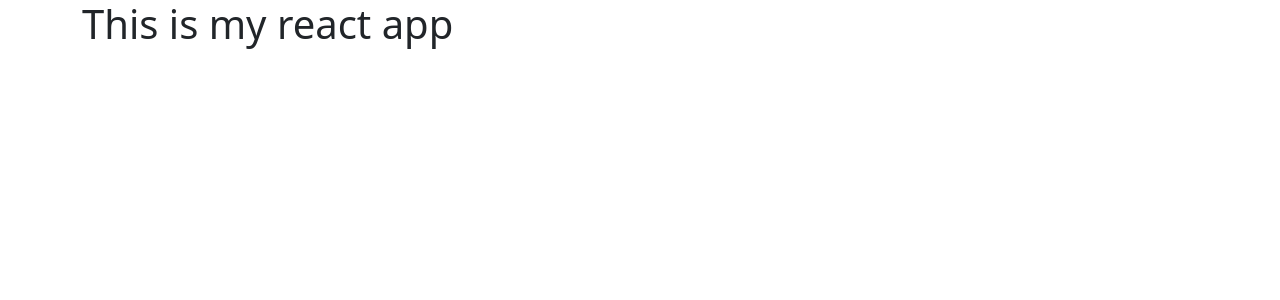
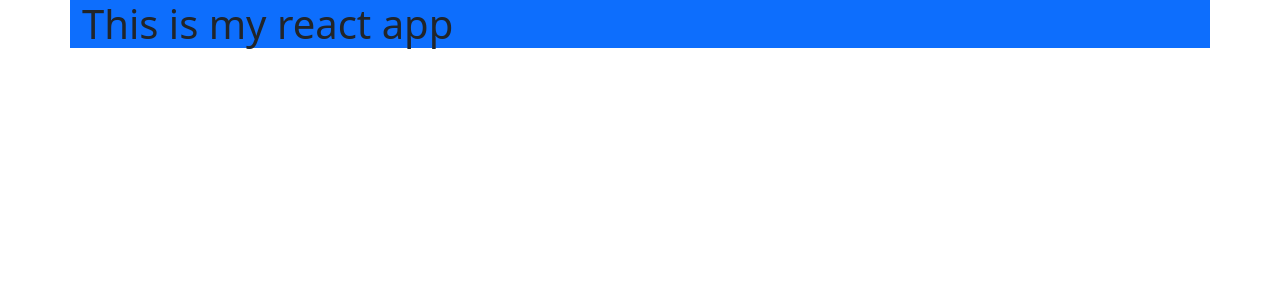
Before and after one commit to vivekkumarchimpu/Login, a React (Create React App) app in the folder frontend/: page / in a window 1280 px wide. Shown: the top 300 px of the page. Built offline with nearby package versions, Linux system fonts and the light colour scheme.

Commit message:
react app start

```diff
--- a/frontend/src/App.js
+++ b/frontend/src/App.js
@@ -4,7 +4,7 @@ import '../node_modules/bootstrap/dist/css/bootstrap.min.css'
 function App() {
   return (
     <>
-      <div className="container">
+      <div className="container bg-primary">
       <h1>This is my react app</h1>
       </div>
 
```
